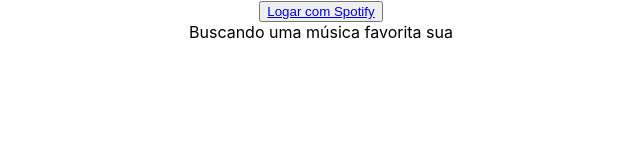
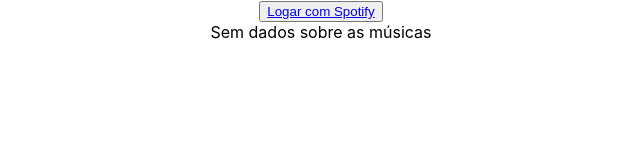
Before and after one commit to erbsutil/react-music, a React (Create React App) app: page / in a window 1280 px wide. Shown: the top 160 px of the page, without its empty margins (319-959 px from the left). Built offline with nearby package versions, Linux system fonts and the light colour scheme; no server answers.

Commit message:
Conditions for display data

```diff
--- a/src/App.js
+++ b/src/App.js
@@ -29,6 +29,9 @@
   }
 
   componentDidMount(){
+    if (!this.token) {
+      console.log("Você está deslogado")
+    } else {
       fetch(url_end, {
         method: 'get',
         headers: {
@@ -39,9 +42,10 @@
       .then(data =>
         this.setState({
           item: data.items[random].id,
-        url: `https://open.spotify.com/embed/track/${data.items[random].id}`
+          url: `https://open.spotify.com/embed/track/${data.items[random].id}`,
         })
       );
+    }
   }
 
   render() {
@@ -49,9 +53,17 @@
 
     return (
       <div className="App">
-        <button><a href="http://localhost:8888">Logar com Spotify</a></button>
-        {this.state.item ?
-          <iframe src={url} width="300" height="380" allowtransparency="true" allow="encrypted-media"></iframe> : <div>Buscando uma música favorita sua</div>
+        {this.token
+          ? <p>Você está logado</p>
+          : <button><a href="http://localhost:8888">Logar com Spotify</a></button>
+        }
+
+        {this.state.item
+          ? <div>
+              <p>Uma música que você gosta:</p>
+              <iframe title="Spotify" src={url} width="300" height="380" allowtransparency="true" allow="encrypted-media"></iframe>
+            </div>
+          : <div>Sem dados sobre as músicas</div>
         }
       </div>
     );
```
Lines whose indentation alone changed are shown as unchanged.
